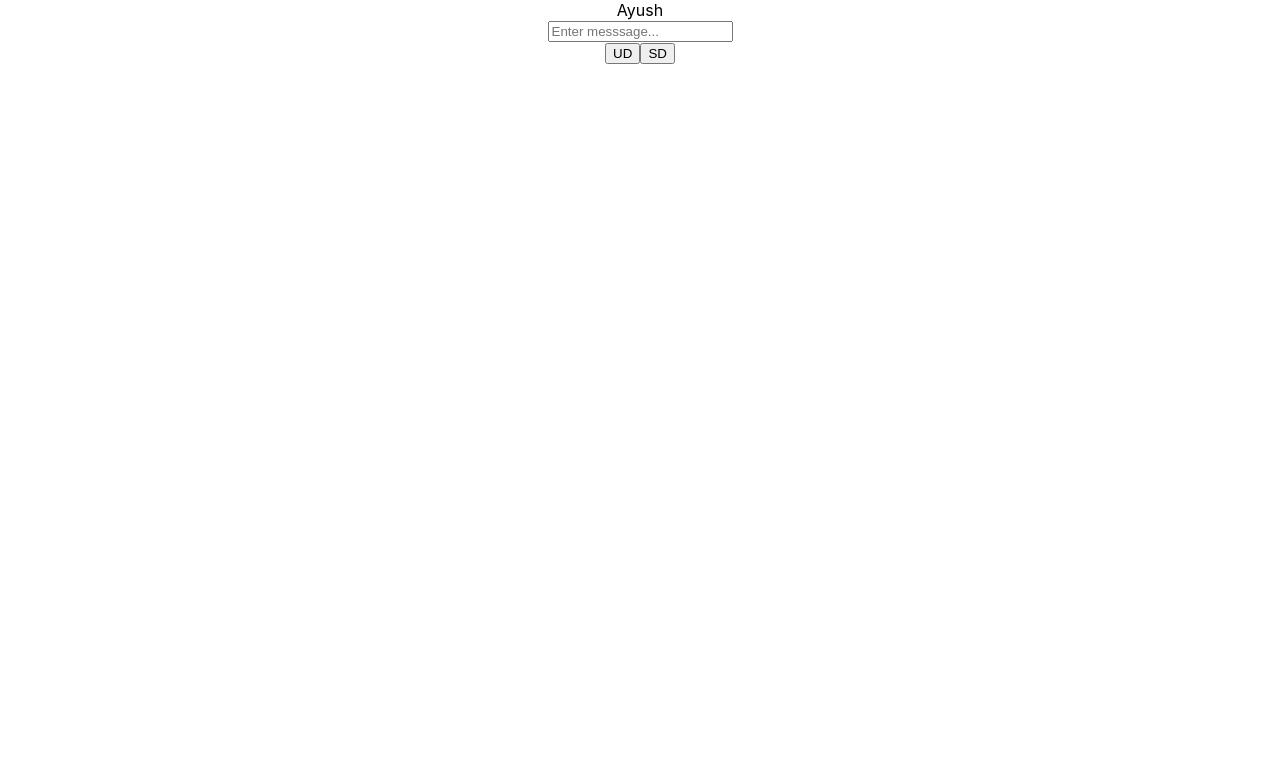
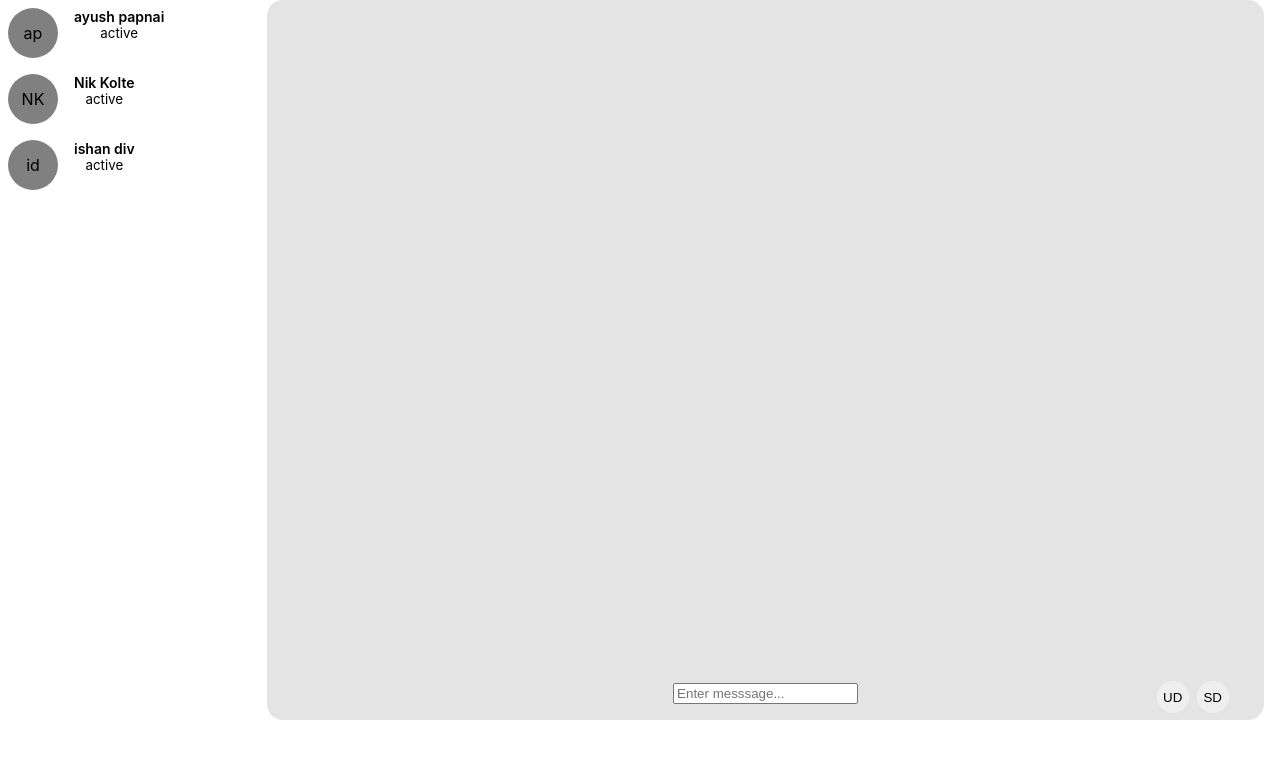
Before and after one commit to pappijx/chatapp, a React (Create React App) app: page / in a window 1280 px wide. Shown: the top 758 px of the page. Built offline with nearby package versions, Linux system fonts and the light colour scheme; no server answers.

Commit message:
user specific

```diff
--- a/src/Chat/Chat.jsx
+++ b/src/Chat/Chat.jsx
@@ -2,6 +2,7 @@ import axios from "axios";
 import React, { useEffect, useRef, useState } from "react";
 import io from "socket.io-client";
 import Contacts from "./Contacts/Contacts";
+import './Chat.scss'
 const socket = io.connect("https://172.20.10.3:443");
 function Chat() {
   const [isConnected, setIsConnected] = useState(socket.connected);
@@ -10,24 +11,47 @@ function Chat() {
   const [users, setUsers] = useState([]);
   const [chatRoom, setChatroom] = useState("");
   const [room, setRoom] = useState("");
-
+  const [activeUser, setActiveUser] = useState('');
   const uploadFile = useRef();
 
   const user = [
     {
-      name: "Ayush",
-      userid: "ayushID"
-    }
+      user: {
+        firstname: "ayush",
+        lastname: "papnai"
+      },
+      _id: "ayushID",
+      roomId: 'room1'
+    },
+    {
+      user: {
+        firstname: "Nik",
+        lastname: "Kolte"
+      },
+      _id: "nikId",
+      roomId: 'room2'
+    },
+    {
+      user: {
+        firstname: "ishan",
+        lastname: "div"
+      },
+      _id: "ishanID",
+      roomId: 'room3'
+    },
   ]
 
+  const roomTest = 'room3'
 
 
   useEffect(() => {
     // axios.get("https://172.20.10.3/test").then((data) => {
     //   console.log(data);
     // });
+    setUsers(user);
+    setChatroom(user[0]?.roomId)
     socket.on("connect")
-    socket.emit("socketid", user.userid)
+    connectRooms(user[0])
     return () => {
       socket.off("connect");
       socket.off("disconnect");
@@ -35,16 +59,15 @@ function Chat() {
     };
   }, []);
 
-  const connectRooms = () => {
-    console.log("kyu");
-
-    socket.on("connection", (soc) => {
-      console.log("room");
-      soc.join();
-    });
+  const connectRooms = (activeRoom) => {
+    console.log(activeRoom)
+    socket.emit("socketid", { userId: user[0]?._id, roomId: activeRoom?.roomId })
   };
 
-  useEffect(() => { }, [chatRoom]);
+  useEffect(() => {
+    connectRooms(chatRoom)
+    console.log("userChatrom", chatRoom)
+  }, [chatRoom]);
 
   useEffect(() => {
     socket.on("receive_message", (data) => {
@@ -53,17 +76,16 @@ function Chat() {
   }, [socket]);
 
   const sendMessage = (message) => {
-    socket.emit("pong", message);
+    socket.emit("pong", { room: roomTest, message });
+
   };
 
   return (
     <div className="chat-wrapper">
       <div className="clientslist">
         {
-          user.map(item => {
-            return <div>
-              {item.name}
-            </div>
+          users.map(subs => {
+            return <Contacts key={subs._id} active={chatRoom?.roomId === subs.roomId ? true : false} chatId={subs.roomId} setChatroom={setChatroom} user={subs} />
           })
         }
       </div>
--- a/src/Chat/Chat.scss
+++ b/src/Chat/Chat.scss
@@ -17,7 +17,7 @@
 }
 
 .chat-container {
-  height: 90%;
+  height: 90vh;
   width: 90%;
   padding: 0rem 1rem;
   border-radius: 1rem;
--- a/src/Chat/Contacts/Contacts.css
+++ b/src/Chat/Contacts/Contacts.css
@@ -33,9 +33,9 @@
 }
 
 .contactCard.active {
-  background-color: var(--blue-100);
+  background-color: rgba(0, 213, 255, 0.192);
 }
 
 .contactCard.active:hover {
-  background-color: var(--blue-100);
+  background-color: rgba(0, 213, 255, 0.192);
 }
--- a/src/Chat/Contacts/Contacts.jsx
+++ b/src/Chat/Contacts/Contacts.jsx
@@ -1,23 +1,27 @@
-import React, { useEffect } from 'react'
-import './Contacts.css'
+import React, { useEffect } from "react";
+import "./Contacts.css";
 
-function Contacts({ user, active, setChatroom, chatId }) {
-    const { firstname, lastname } = user;
+function Contacts({ user, active, setChatroom }) {
+  const { firstname, lastname } = user?.user;
+  console.log(user);
   useEffect(() => {
     // console.log(user, active, chatId);
-        return () => {
-
-        };
+    return () => {};
   }, [active]);
   return (
-        <div className={`contactCard ${active ? 'active' : ''}`} onClick={() => setChatroom(chatId)}>
-            <span className='img'>{firstname ? firstname.charAt(0) + lastname?.charAt(0) : 'NA'}</span>
-            <div className='details'>
-                <span className='name'>{user.firstname + ' ' + user.lastname}</span>
-                <small className='status'>active</small>
+    <div
+      className={`contactCard ${active ? "active" : ""}`}
+      onClick={() => setChatroom(user)}
+    >
+      <span className="img">
+        {firstname ? firstname.charAt(0) + lastname?.charAt(0) : "NA"}
+      </span>
+      <div className="details">
+        <span className="name">{firstname + " " + lastname}</span>
+        <small className="status">active</small>
       </div>
     </div>
-    )
+  );
 }
 
-export default Contacts
+export default Contacts;
```
Lines whose indentation alone changed are shown as unchanged.
